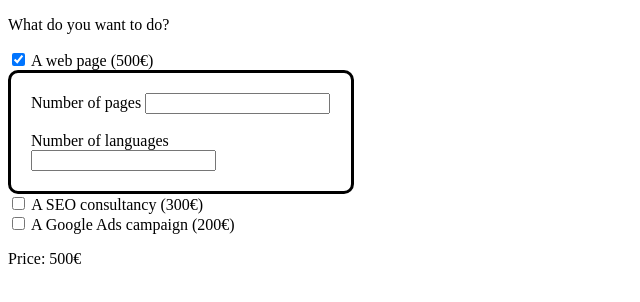
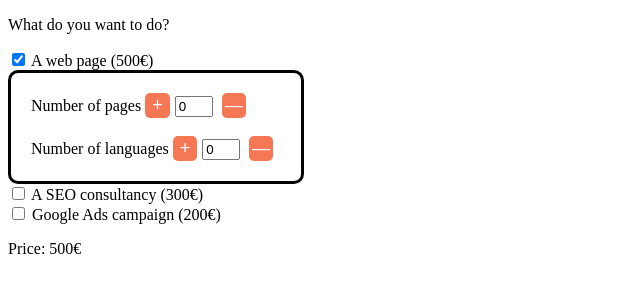
Before and after one commit to marshalljordan1/Sprint7-React-II, a React (Vite) app in the folder react-II/: page / in a window 1280 px wide. Both pictures are taken after a click on the checkbox 18 px from the left and 59 px from the top of the page. Shown: the top 302 px of the page, without its empty margins (0-640 px from the left). Built offline with nearby package versions, Linux system fonts and the light colour scheme.

Commit message:
complete ex3

```diff
--- /dev/null
+++ b/react-II/components/Consultation.jsx
@@ -0,0 +1,10 @@
+function Consultation({ checked, onChange }) {
+  return (
+    <>
+      <input type="checkbox" checked={checked} onChange={onChange} /> A SEO
+      consultancy (300€) <br />
+    </>
+  );
+}
+
+export default Consultation;
--- /dev/null
+++ b/react-II/components/GoogleAds.jsx
@@ -0,0 +1,10 @@
+export function GoogleAds({ checked, onChange }) {
+  return (
+    <>
+      <input type="checkbox" checked={checked} onChange={onChange} /> Google Ads
+      campaign (200€) <br />
+    </>
+  );
+}
+
+export default GoogleAds;
--- /dev/null
+++ b/react-II/components/Price.jsx
@@ -0,0 +1,5 @@
+function Price({ total }) {
+  return <p>Price: {total}€</p>;
+}
+
+export default Price;
--- /dev/null
+++ b/react-II/components/Webpage.jsx
@@ -0,0 +1,49 @@
+import { Decrease, Increase, PopUp } from "../src/styled";
+
+function Webpage({
+  checked,
+  onChange,
+  numPages,
+  onNumPagesChange,
+  numLang,
+  onNumLangChange,
+  onPageIncrement,
+  onPageDecrement,
+  onLangIncrement,
+  onLangDecrement,
+}) {
+  return (
+    <>
+      <p>What do you want to do?</p>
+      <input type="checkbox" checked={checked} onChange={onChange} /> A web page
+      (500€)
+      <br />
+      {checked && (
+        <PopUp>
+          Number of pages <Increase onClick={onPageIncrement}>+</Increase>
+          <input
+            style={{ width: "30px" }}
+            type="number"
+            min="0"
+            value={numPages}
+            onChange={onNumPagesChange}
+          />{" "}
+          <Decrease onClick={onPageDecrement}>—</Decrease>
+          <br />
+          <br />
+          Number of languages <Increase onClick={onLangIncrement}>+</Increase>
+          <input
+            style={{ width: "30px" }}
+            type="number"
+            min="0"
+            value={numLang}
+            onChange={onNumLangChange}
+          />{" "}
+          <Decrease onClick={onLangDecrement}>—</Decrease>
+        </PopUp>
+      )}
+    </>
+  );
+}
+
+export default Webpage;
--- a/react-II/package.json
+++ b/react-II/package.json
@@ -9,7 +9,9 @@
     "preview": "vite preview"
   },
   "dependencies": {
+    "bootstrap": "^5.2.3",
     "react": "^18.2.0",
+    "react-bootstrap": "^2.7.3",
     "react-dom": "^18.2.0"
   },
   "devDependencies": {
--- a/react-II/src/App.jsx
+++ b/react-II/src/App.jsx
@@ -1,9 +1,12 @@
 import { useEffect, useState } from "react";
-import { PopUp } from "./styled.js";
+import Webpage from "../components/Webpage";
+import Consultation from "../components/Consultation";
+import GoogleAds from "../components/GoogleAds";
+import Price from "../components/Price";
+import "./index.css";
 
 function App() {
   const [serviceTotal, setServiceTotal] = useState(0);
-  debugger;
   const [finalTotal, setFinalTotal] = useState(0);
   const [webpageChecked, setWebpageChecked] = useState(false);
   const [consultationChecked, setConsultationChecked] = useState(false);
@@ -44,13 +47,30 @@ function App() {
     setNumPages(event.target.value);
   };
 
+  const increasePages = () => {
+    setNumPages(numPages + 1);
+  };
+
+  const decreasePages = () => {
+    numPages > 0 ? setNumPages(numPages - 1) : setNumPages(0);
+  };
+
   const readLang = (event) => {
     setNumLangs(event.target.value);
   };
 
+  const increaseLangs = () => {
+    setNumLangs(numLangs + 1);
+  };
+
+  const decreaseLangs = () => {
+    numLangs > 0 ? setNumLangs(numLangs - 1) : setNumLangs(0);
+  };
+
   useEffect(() => {
-    if (numLangs < 0 && numPages < 0) {
-      setFinalTotal(serviceTotal);
+    if (!webpageChecked) {
+      setNumLangs(0);
+      setNumPages(0);
     } else if (finalTotal !== serviceTotal + numPages * numLangs * 30);
     setFinalTotal(serviceTotal + numPages * numLangs * 30);
   }, [numLangs, numPages, serviceTotal]);
@@ -60,28 +80,21 @@ function App() {
     //   <Welcome readMore={click} />
     // ) :
     <div>
-      <p>What do you want to do?</p>
-      <input type="checkbox" checked={webpageChecked} onChange={addWeb} /> A web
-      page (500€)
-      <br />
-      {webpageChecked === true ? (
-        <PopUp>
-          Number of pages <input type="number" min="0" onChange={readPages} />
-          <br />
-          <br />
-          Number of languages{" "}
-          <input type="number" min="0" onChange={readLang} />
-        </PopUp>
-      ) : null}
-      <input
-        type="checkbox"
-        checked={consultationChecked}
-        onChange={addConsult}
-      />{" "}
-      A SEO consultancy (300€) <br />
-      <input type="checkbox" checked={googleAdChecked} onChange={addGoogle} /> A
-      Google Ads campaign (200€) <br />
-      <p>Price: {finalTotal}€</p>
+      <Webpage
+        checked={webpageChecked}
+        onChange={addWeb}
+        numPages={numPages}
+        onNumPagesChange={readPages}
+        numLang={numLangs}
+        onNumLangChange={readLang}
+        onPageIncrement={increasePages}
+        onPageDecrement={decreasePages}
+        onLangIncrement={increaseLangs}
+        onLangDecrement={decreaseLangs}
+      />
+      <Consultation checked={consultationChecked} onChange={addConsult} />
+      <GoogleAds checked={googleAdChecked} onChange={addGoogle} />
+      <Price total={finalTotal} />
     </div>
   );
 }
--- a/react-II/src/index.css
+++ b/react-II/src/index.css
@@ -0,0 +1,6 @@
+
+input::-webkit-outer-spin-button,
+input::-webkit-inner-spin-button {
+    -webkit-appearance: none;
+    margin: 0;
+}
--- a/react-II/src/styled.js
+++ b/react-II/src/styled.js
@@ -4,5 +4,25 @@ export const PopUp = styled.div`
   border: solid black 3px;
   border-radius: 10px;
   padding: 20px;
-  max-width: 300px;
+  max-width: 250px;
 `;
+
+export const Increase = styled.button`
+  background-color: #f67754;
+  font-size: large;
+  color: white;
+  padding: 2px 7px;
+  margin-right: 5px;
+  border: none;
+  border-radius: 5px;
+`;
+
+export const Decrease = styled.button`
+  background-color: #f67754;
+  padding: 2px 3px;
+  font-size: large;
+  color: white;
+  margin-left: 5px;
+  border: none;
+  border-radius: 5px;
+`;
```
Also changed, not shown: 1 other file (tests, documents, lock files or other folders).
